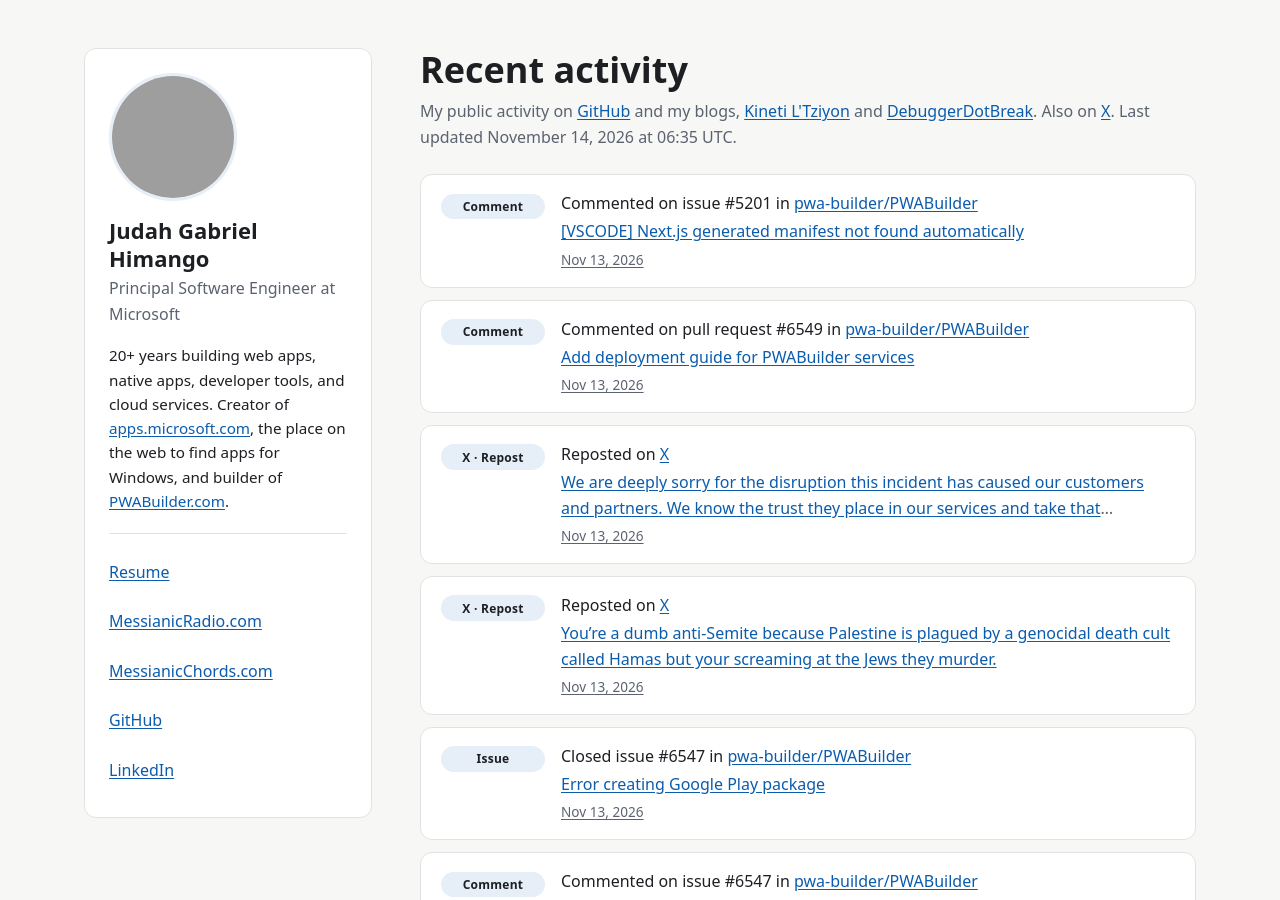
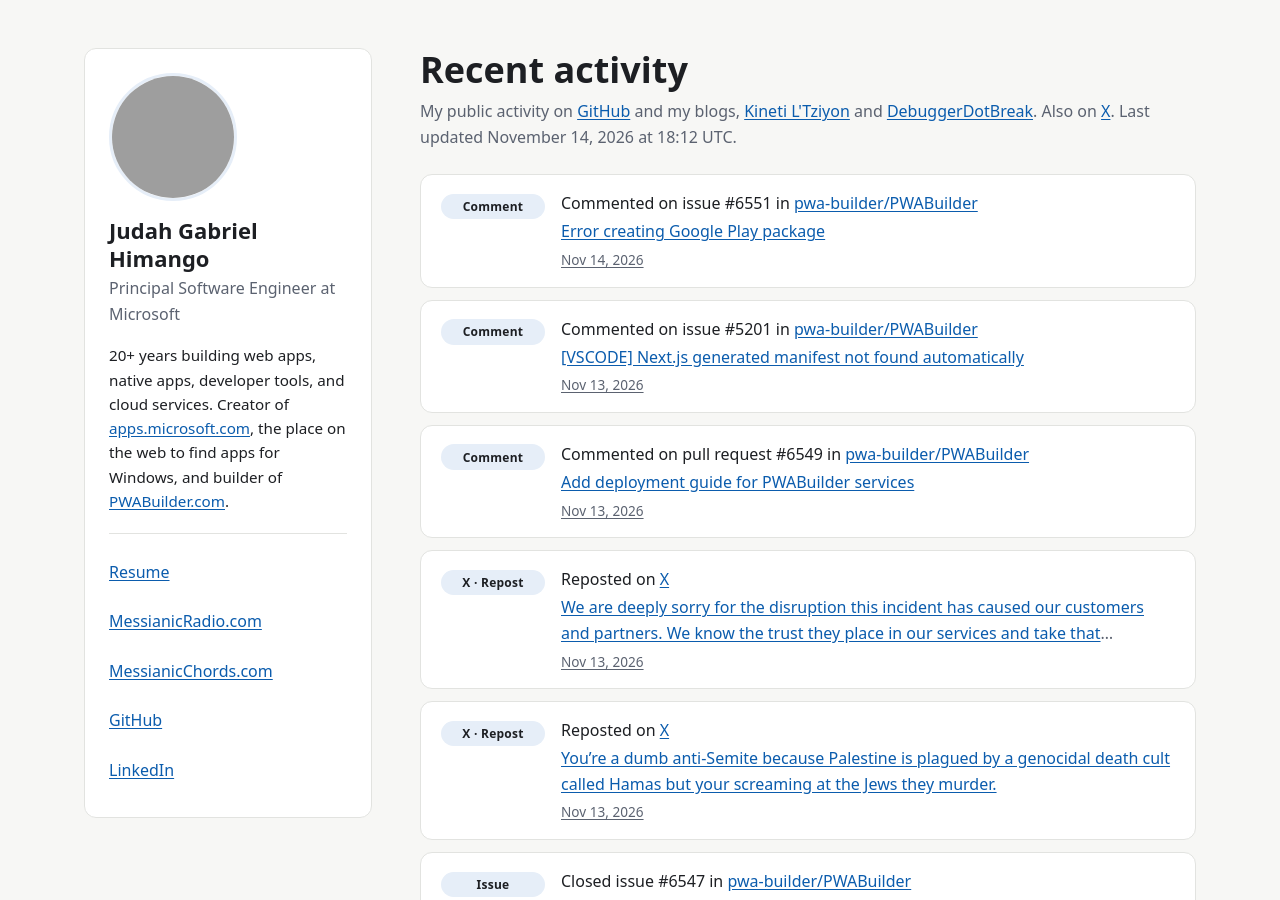
Before and after one commit to JudahGabriel/JudahGabriel.github.io, a Jekyll site: the page built from index.html, in a window 1280 px wide and 900 px high. Built offline with Jekyll 4.4.1, drawn with Linux system fonts in a browser that asks for light colours; some of the changed text lies outside the part shown; grey boxes are pictures that could not be loaded.

Commit message:
Refresh activity feed

```diff
--- a/_data/activity.json
+++ b/_data/activity.json
@@ -1,7 +1,19 @@
 {
-  "generated_at": "2026-11-14T06:35:32.803Z",
+  "generated_at": "2026-11-14T18:12:20.908Z",
   "x_since_id": "2121317545051656534",
   "items": [
+    {
+      "id": "github-20127662726",
+      "source": "github",
+      "context": "pwa-builder/PWABuilder",
+      "context_url": "https://github.com/pwa-builder/PWABuilder",
+      "created_at": "2026-11-14T17:03:05.000Z",
+      "kind": "comment",
+      "label": "Comment",
+      "action": "Commented on issue #6551 in",
+      "title": "Error creating Google Play package",
+      "url": "https://github.com/pwa-builder/PWABuilder/issues/6551#issuecomment-6881129825"
+    },
     {
       "id": "github-20072489705",
       "source": "github",
@@ -451,18 +463,6 @@
       "action": "Pushed commits to main in",
       "title": null,
       "url": "https://github.com/pwa-builder/PWABuilder/compare/950950fa69a5...6297cb17ff96"
-    },
-    {
-      "id": "github-19708086026",
-      "source": "github",
-      "context": "pwa-builder/PWABuilder",
-      "context_url": "https://github.com/pwa-builder/PWABuilder",
-      "created_at": "2026-11-10T20:21:48.000Z",
-      "kind": "pull-request",
-      "label": "Pull request",
-      "action": "Merged pull request #6529 in",
-      "title": null,
-      "url": "https://github.com/pwa-builder/PWABuilder/pull/6529"
     },
     {
       "id": "github-26892509339",
```
